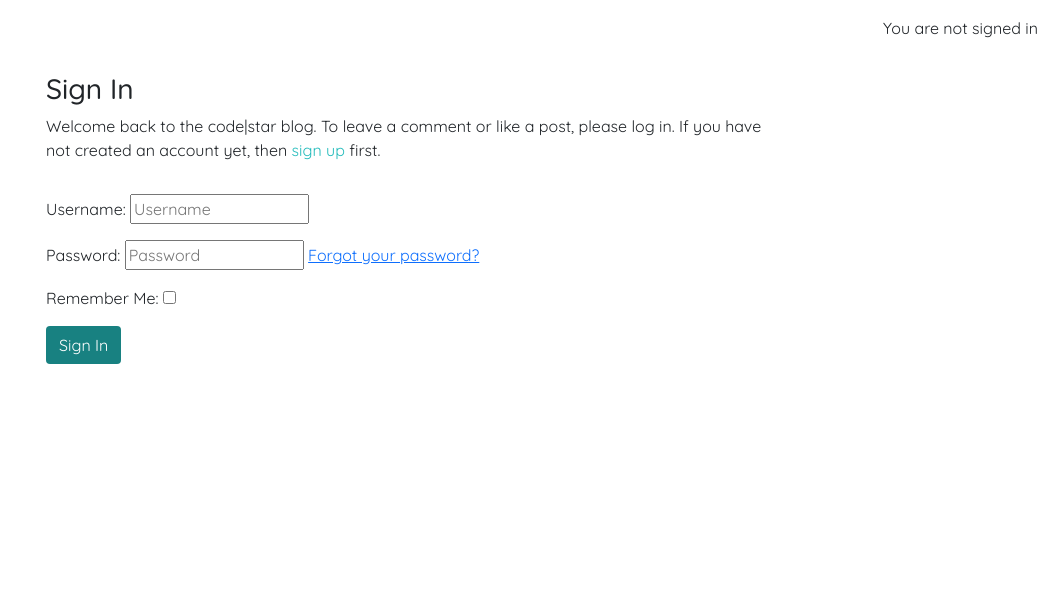
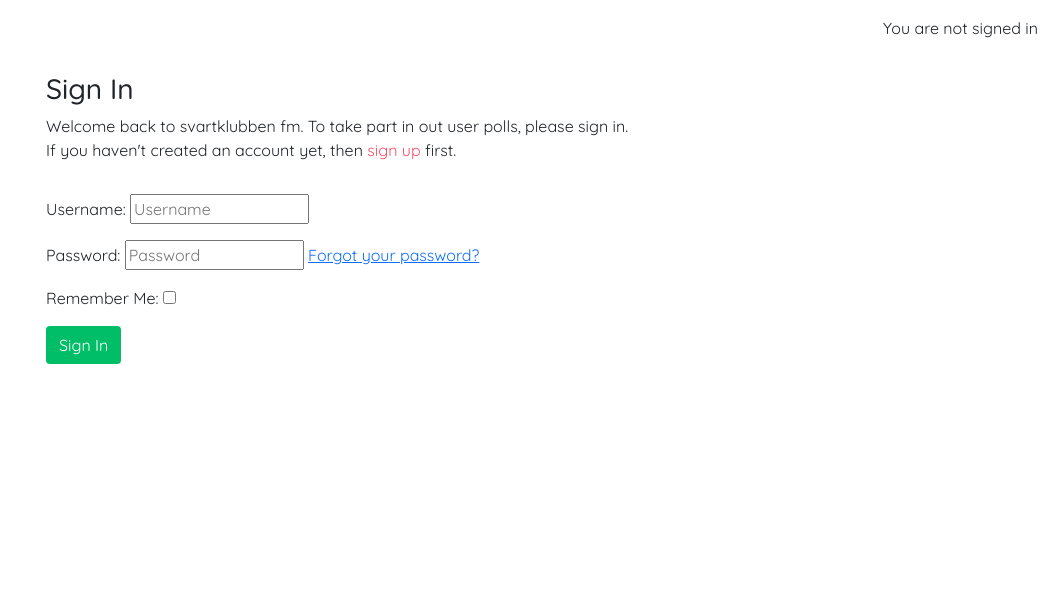
Before and after one commit to luddehs/Svartklubben-FM, a Django app: page /accounts/login/ in a window 1280 px wide. Shown: the part 74-678 px from the top of the page, without its empty margins (226-1280 px from the left). Run offline with Django 4.2, Linux system fonts and the light colour scheme; some libraries are stand-ins or nearby versions.

Commit message:
Update sign up text and CSS colors

```diff
--- a/static/css/style.css
+++ b/static/css/style.css
@@ -47,7 +47,7 @@ body {
     bottom: 5%;
     min-width: 30%;
     left: -2px;
-    background-color: #188181;
+    background-color: #00bd67;
 }
 
 .scale {
@@ -117,18 +117,18 @@ body {
 
 .btn-signup,
 .btn-edit {
-    background-color: #188181;
+    background-color: #00bd67;
     color: #fff;
 }
 
 .btn-signup:hover,
 .btn-signup:active {
     background-color: #fff;
-    color: #23BBBB;
+    color: #00bd67;
 }
 
 .link {
-    color: #23BBBB;
+    color: #f75067;
     text-decoration: none;
 }
 
--- a/templates/account/login.html
+++ b/templates/account/login.html
@@ -12,9 +12,9 @@
         <div class="col-md-8 mt-3 offset-md-2">
             <h3>{% trans "Sign In" %}</h3>
 
-            <p>{% blocktrans %}Welcome back to the code|star blog. To leave a comment or like a post, please log in. If
-                you
-                have not created an account yet, then <a class="link" href="{{ signup_url }}">sign up</a>
+            <p>{% blocktrans %}Welcome back to svartklubben fm. To take part in out user polls, please sign in.
+                <br>
+                If you haven't created an account yet, then <a class="link" href="{{ signup_url }}">sign up</a>
                 first.{% endblocktrans %}</p>
         </div>
     </div>
```
Also changed, not shown: 1 other file.
